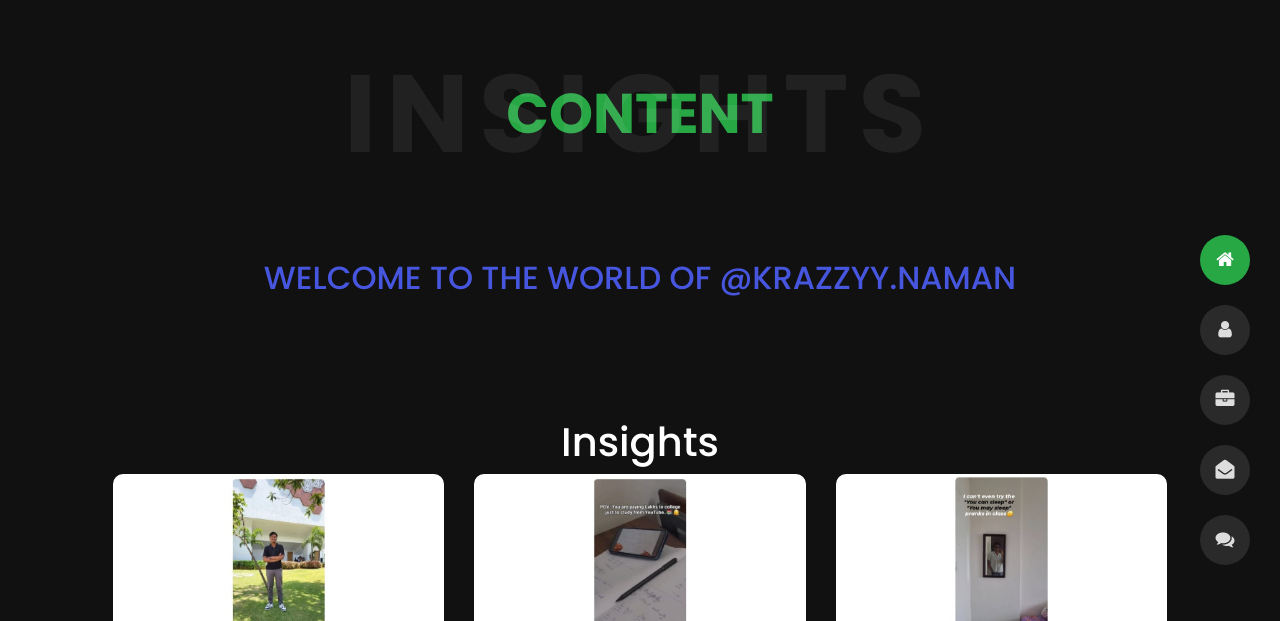
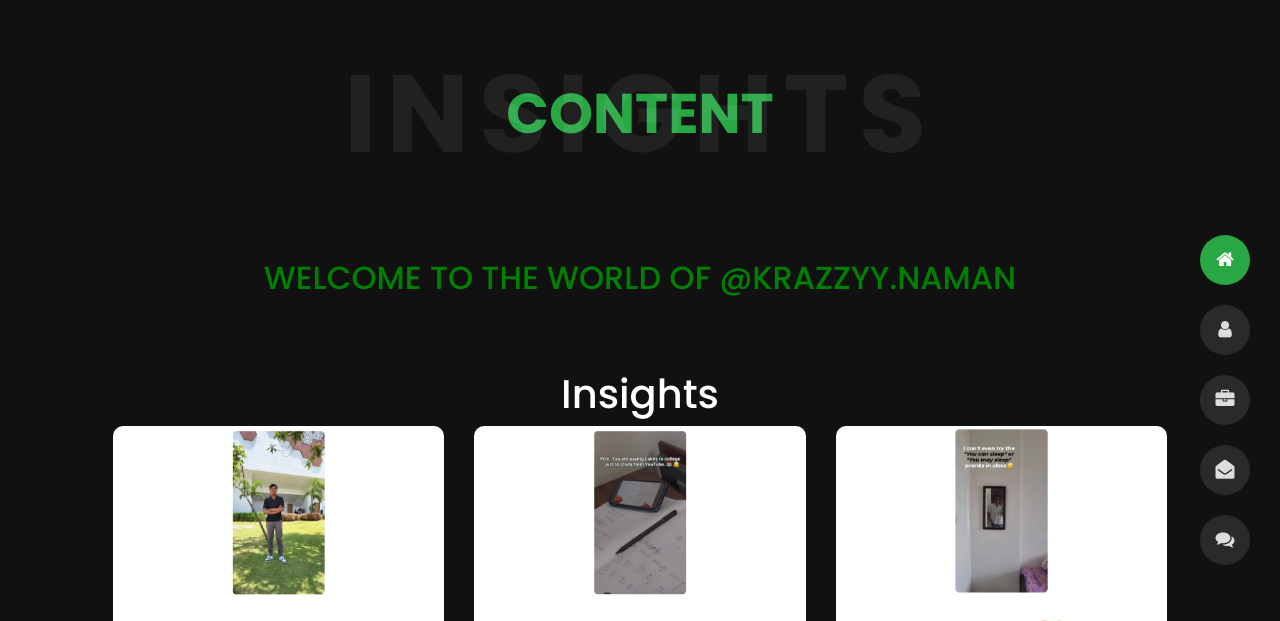
Before and after one commit to namanjain2136/My-portfolio, a plain HTML site: page content.html in a window 1280 px wide. Shown: the top 621 px of the page. Drawn offline with nearby package versions, Linux system fonts and the light colour scheme.

Commit message:
Update content.html

```diff
--- a/content.html
+++ b/content.html
@@ -35,7 +35,7 @@
             h2 {
                 text-align: center;
                 margin-bottom: 1.5rem;
-                color: #4756df; /* Dark blue for headings */
+                color: green; /* Dark blue for headings */
             }
 
             /* Gallery styles */
@@ -154,7 +154,7 @@
         <div class="container">
             <!-- Insights Section Starts -->
             <h2>WELCOME TO THE WORLD OF @KRAZZYY.NAMAN</h2>
-            <h1 style="text-align: center;"><br><br>Insights</h1>
+            <h1 style="text-align: center;"><br>Insights</h1>
             <div class="row">
                 <!-- Insight Images -->
                 <div class="col-12 col-md-4 mb-30">
```
